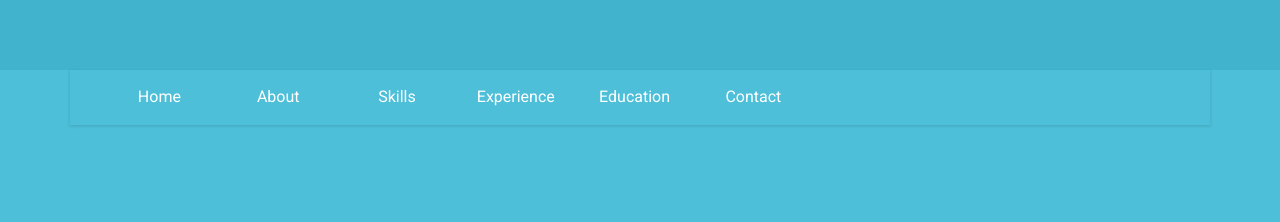
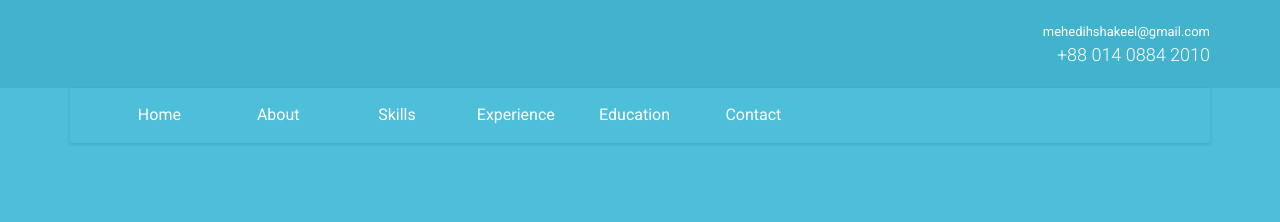
Before and after one commit to mehedishakeel/mehedishakeelportfoliosite, a plain HTML site: page index.html in a window 1280 px wide. Shown: the top 222 px of the page. Drawn offline with Linux system fonts and the light colour scheme.

Commit message:
Update index.html

```diff
--- a/index.html
+++ b/index.html
@@ -36,14 +36,11 @@
       <div class="col-md-6">
         <div class="logo">
 
-
-
         </div>
       </div>
       <div class="col-md-6 header-contact-address">
-
-
-
+        <a href="mailto:name@yourdomain.com">mehedihshakeel@gmail.com</a><br>
+        <a href="tel:+00123456789">+88 014 0884 2010</a>
       </div>
     </div>
   </div>
```
